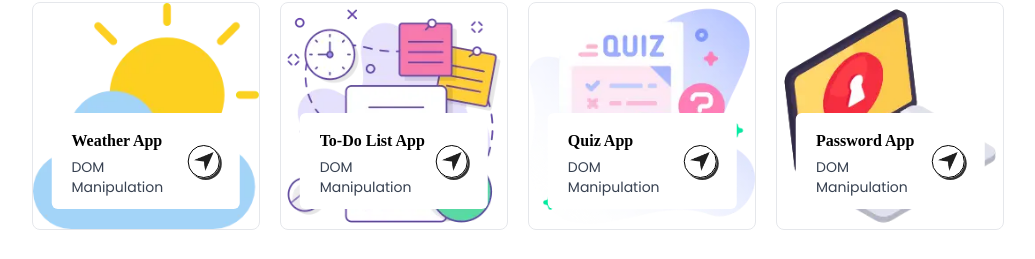
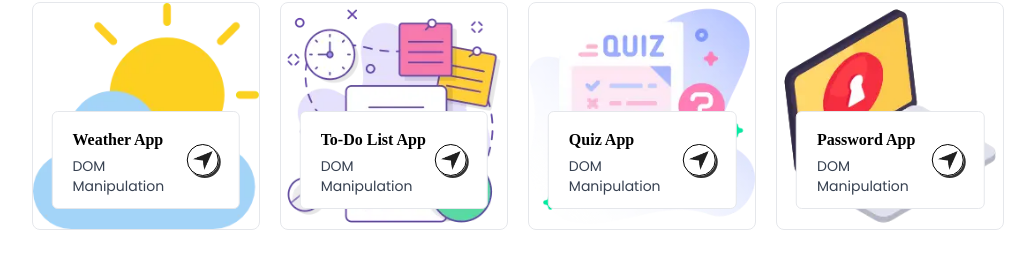
Before and after one commit to chbappy-cse/vanilla-js-dom-projects, a plain HTML site: page index.html in a window 1280 px wide. Shown: the part 334-593 px from the top of the page, without its empty margins (122-1157 px from the left). Drawn offline with nearby package versions, Linux system fonts and the light colour scheme; a web font is replaced by a local one.

Commit message:
update documentation

```diff
--- a/index.html
+++ b/index.html
@@ -144,7 +144,7 @@
       works.slice(0, itemsToShow).forEach(work => {
         const workCard = `
         <article class="aspect-square bg-[url('${work.image}')] bg-no-repeat bg-cover bg-center rounded-lg relative cursor-pointer group border" aria-label="${work.title} project">
-          <div class="bg-white w-10/12 rounded-md absolute bottom-5 left-1/2 -translate-x-1/2 py-3 px-5 flex items-center justify-between duration-500 group-hover:bottom-7">
+          <div class="bg-white w-10/12 rounded-md absolute bottom-5 left-1/2 -translate-x-1/2 py-3 px-5 flex items-center justify-between duration-500 group-hover:bottom-7 border">
             <div>
               <h3 class="font-semibold font-Ovo">${work.title}</h3>
               <p class="text-sm text-gray-700">${work.category}</p>
```
Also changed, not shown: 1 other file.
